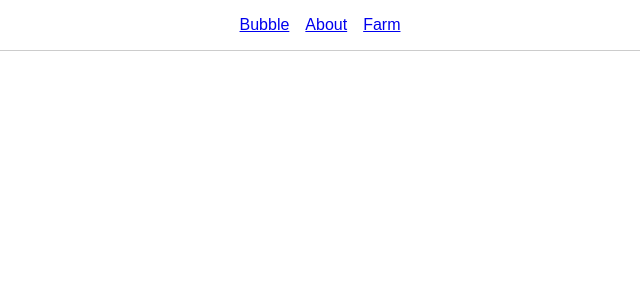
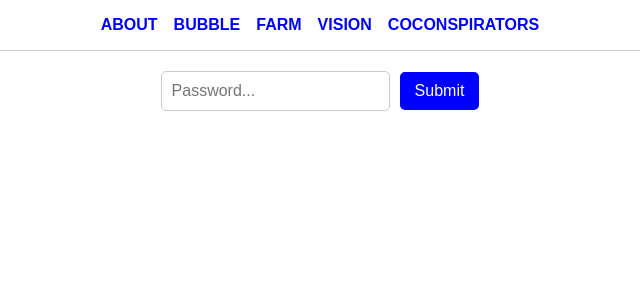
Before and after one commit to matvi-mykula/f2f, a React (Create React App) app: page /Coconspirators in a window 1280 px wide. Before the commit this address had no page. Shown: the top 300 px of the page, without its empty margins (320-960 px from the left). Built offline with nearby package versions, Linux system fonts and the light colour scheme.

Commit message:
added an image (sanesand), added a login coconspirators page, added a webofvisions page.

```diff
--- a/src/App.js
+++ b/src/App.js
@@ -2,14 +2,32 @@ import React from "react";
 import { BrowserRouter, Routes, Route, Link } from "react-router-dom";
 import BubblePage from "./nestedBubbles/NestedTestBubble";
 import AboutPage from "./AboutPage";
-import { FarmToForm } from "./jussi2";
 import { Farm } from "./farm";
 import "./App.css";
+import Vision from "./WebOfVisions";
+import Coconspirators from "./Coconspirators";
+const navLinkStyle = {
+  textDecoration: "none", // Removes underline
+  color: "blue", // Text color
+  fontWeight: "bold", // Makes text bold
+  textTransform: "uppercase", // Capitalizes text
+  fontFamily: "'Windsor', sans-serif",
+};
 
 function App() {
   return (
     <BrowserRouter>
-      <header style={{ padding: "1rem", borderBottom: "1px solid #ccc" }}>
+      <header
+        style={{
+          padding: "1rem",
+          borderBottom: "1px solid #ccc",
+          fontFamily: "'Windsor', sans-serif",
+          fontWeight: "bold",
+          textTransform: "uppercase",
+          textAlign: "center",
+        }}
+      >
+        {" "}
         <nav
           style={{
             display: "flex",
@@ -17,15 +35,29 @@ function App() {
             justifyContent: "center",
           }}
         >
-          <Link to="/">Bubble</Link>
-          <Link to="/about">About</Link>
-          <Link to="/farmToForm">Farm</Link>
+          <Link to="/about" style={navLinkStyle}>
+            About
+          </Link>
+          <Link to="/" style={navLinkStyle}>
+            Bubble
+          </Link>
+          <Link to="/farmToForm" style={navLinkStyle}>
+            Farm
+          </Link>
+          <Link to="/vision" style={navLinkStyle}>
+            Vision
+          </Link>
+          <Link to="/Coconspirators" style={navLinkStyle}>
+            Coconspirators
+          </Link>
         </nav>
       </header>
       <Routes>
         <Route path="/" element={<BubblePage />} />
         <Route path="/about" element={<AboutPage />} />
         <Route path="/farmToForm" element={<Farm />} />
+        <Route path="/vision" element={<Vision />} />
+        <Route path="/Coconspirators" element={<Coconspirators />} />
       </Routes>
     </BrowserRouter>
   );
--- /dev/null
+++ b/src/Coconspirators.jsx
@@ -0,0 +1,56 @@
+import React, { useState } from "react";
+
+const InputForm = () => {
+  const [inputValue, setInputValue] = useState("");
+  const [isSubmitted, setIsSubmitted] = useState(false);
+
+  const handleSubmit = (event) => {
+    event.preventDefault(); // Prevents page refresh
+    setIsSubmitted(inputValue === "1234"); // Show the div only if input is "1234"
+    setInputValue(""); // Clears the input field after submission
+  };
+
+  return (
+    <form onSubmit={handleSubmit} style={formStyle}>
+      <input
+        type="text"
+        value={inputValue}
+        onChange={(e) => setInputValue(e.target.value)}
+        placeholder="Password..."
+        style={inputStyle}
+      />
+      <button type="submit" style={buttonStyle}>
+        Submit
+      </button>
+      {isSubmitted && <div>anything</div>}
+    </form>
+  );
+};
+// Inline styles
+const formStyle = {
+  display: "flex",
+  gap: "10px",
+  justifyContent: "center",
+  alignItems: "center",
+  margin: "20px",
+};
+
+const inputStyle = {
+  padding: "10px",
+  fontSize: "16px",
+  border: "1px solid #ccc",
+  borderRadius: "5px",
+  outline: "none",
+};
+
+const buttonStyle = {
+  padding: "10px 15px",
+  fontSize: "16px",
+  color: "#fff",
+  backgroundColor: "blue",
+  border: "none",
+  borderRadius: "5px",
+  cursor: "pointer",
+};
+
+export default InputForm;
--- /dev/null
+++ b/src/WebOfVisions.jsx
@@ -0,0 +1,14 @@
+// i want to make a list of things to accomplish here
+import React from "react";
+
+const Vision = () => {
+  return (
+    <div>
+      vision
+      <div>material flows ponys</div>
+      <img src="/sanesand.jpg" alt="any text" />
+    </div>
+  );
+};
+
+export default Vision;
--- a/src/farm.jsx
+++ b/src/farm.jsx
@@ -17,7 +17,7 @@ export const Farm = () => {
       <div class="nav-container">
         <a onclick={() => showContent("about")}>About</a>
         <a onclick={() => showContent("manifesto")}>Manifesto</a>
-        <a onclick="showContent('contact')">Contact</a>
+        <a onclick={() => showContent("contact")}>Contact</a>
       </div>
 
       <div class="main-content">
@@ -26,7 +26,8 @@ export const Farm = () => {
           <div class="mind-map"></div>
         </div>
       </div>
-
+      {/* below is not working, please fix
+use usestate to conditinally render the below */}
       <div id="about" class="content">
         <h2>About</h2>
         <p>
```
Also changed, not shown: public/sanesand.jpg (added).
